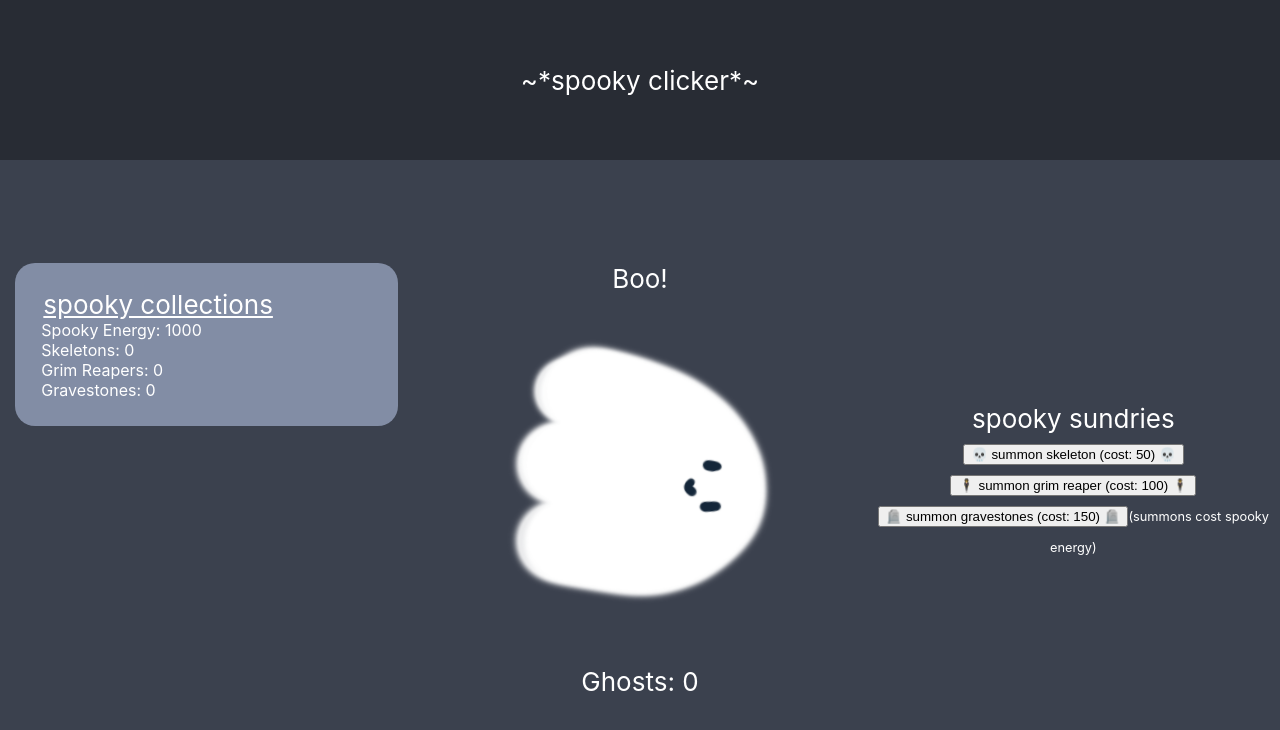
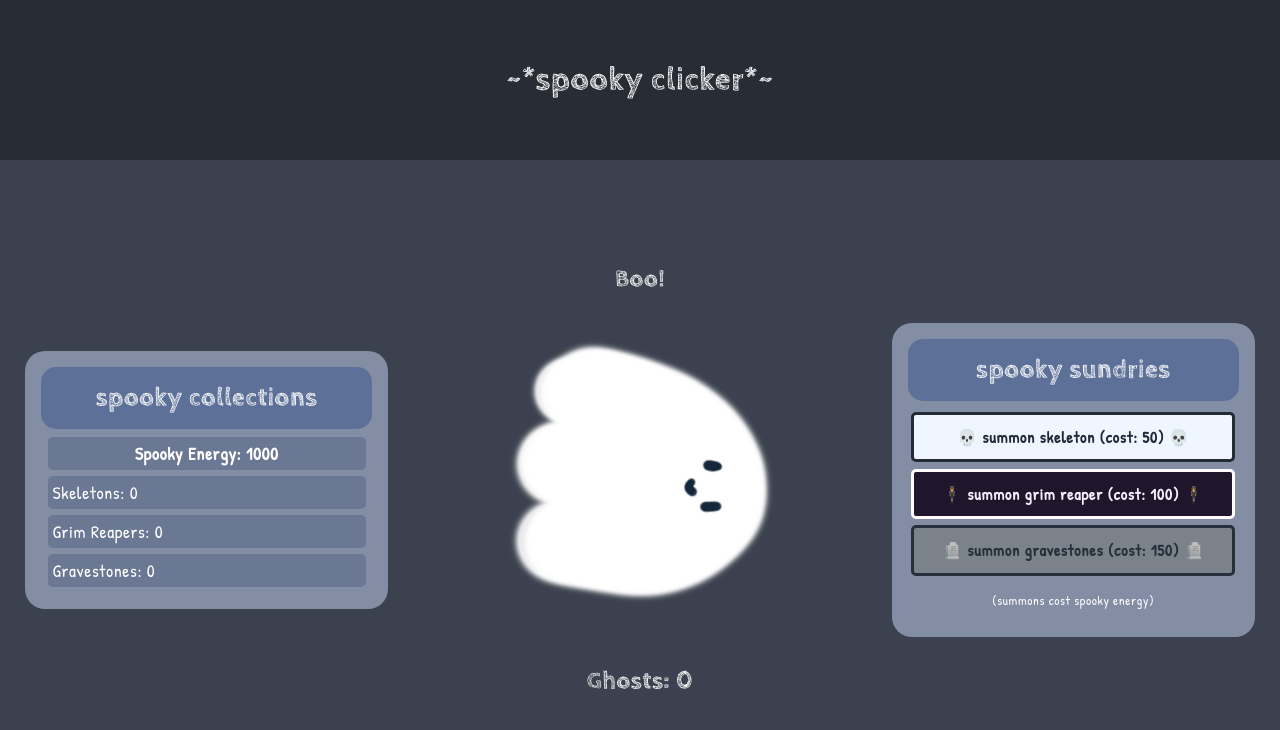
Before and after one commit to cjplatten/clicker-game, a React (Create React App) app in the folder spooky-clicker/: page / in a window 1280 px wide. Shown: the top 730 px of the page. Built offline with nearby package versions, Linux system fonts and the light colour scheme.

Commit message:
styling and fonts

```diff
--- a/spooky-clicker/src/App.css
+++ b/spooky-clicker/src/App.css
@@ -1,8 +1,20 @@
+@font-face {
+  font-family: cabinSketch-Bold;
+  src: url(./fonts/CabinSketch-Bold.ttf);
+}
+@font-face {
+  font-family: PatrickHand-Regular;
+  src: url(./fonts/PatrickHand-Regular.ttf);
+}
+
 .App {
   text-align: center;
   background-color: #3b414e;
+  font-family: PatrickHand-Regular, sans-serif;
+  letter-spacing: 0.04rem;
 }
-/* ------- ------- */
+
+/* ------- Header ------- */
 .App-header {
   background-color: #282c34;
   min-height: 20vh;
@@ -12,7 +24,10 @@
   justify-content: center;
   font-size: calc(10px + 2vmin);
   color: white;
+  font-family: cabinSketch-Bold, sans-serif;
+  font-size: 2rem;
 }
+/* ------- Body ------- */
 .Body {
   min-height: 80vh;
   align-items: center;
@@ -27,23 +42,38 @@
   grid-template-areas: "resources ghosts shop";
   height: fit-content;
 }
-@media (max-width: 600px) {
+/* ------- smaller screen ------- */
+@media (max-width: 800px) {
+  .App-header {
+    min-height: 10vh;
+  }
   .Body {
     grid-template-areas:
       "ghosts"
-      "resources"
-      "shop";
-      grid-template-columns: 1fr;
-  column-gap: 20px;
+      "shop"
+      "resources";
+    grid-template-columns: 1fr;
+    /* row-gap: 1rem; */
   }
-
+  .resources {
+    margin: .5rem;
+  }
+  .shop{
+    margin: .5rem;
+  }
+  p {
+    margin: .5rem;
+  }
 }
+/* ------- Ghost Region ------- */
 .ghost-section {
   width: fit-content;
   height: fit-content;
   grid-area: ghosts;
   align-content: center;
   display: grid;
+  font-family: cabinSketch-Bold, sans-serif;
+  font-size: 1.5rem;
 }
 .ghost-image {
   height: 40vmin;
@@ -57,82 +87,131 @@
   width: 40vmin;
   border-radius: 50%;
   background-image: url(./ghost-start.png);
-  /* background-color: #cccccc; Used if the image is unavailable */
-  /* height: 500px; You must set a specified height */
-  background-position: center; /* Center the image */
-  background-repeat: no-repeat; /* Do not repeat the image */
-  background-size: cover; /* Resize the background image to cover the entire container */
+  background-position: center;
+  background-repeat: no-repeat;
+  background-size: cover;
   color: transparent; /*hides button text but keeps button accessible for screen readers */
 }
 .ghost-button:hover {
   background-color: rgb(165, 201, 223);
   cursor: pointer;
-  /* background-color: rgb(240, 196, 86); */
-  /* transform:scale(20px) */
 }
 .ghost-button:active {
-  /* translate: 3px; */
-  /* transform: translateY(3px); */
   background-image: url(./ghost-o.png);
-
 }
 
 @media (prefers-reduced-motion: no-preference) {
   .ghost-button-span {
     animation: App-logo-spin infinite 20s linear;
   }
-.ghost-button:hover {
-  transform: scale( 1.05, 1.05);
-}
+  .ghost-button:hover {
+    transform: scale(1.05, 1.05);
+  }
   .ghost-button:active {
-    transform: translateY(3px) ;
+    transform: translateY(3px);
   }
 }
 
-.skeletons-button {
-  cursor: pointer;
+/* ------- shop and collections ------- */
+legend {
+  font-family: cabinSketch-Bold, sans-serif;
+  font-size: 1.6rem;
+  text-align: center;
+  margin-bottom: 0.5rem;
+  background-color: hsl(221, 24%, 48%);
+  border-radius: 15px;
+  padding: 1rem;
 }
-
+.description {
+  font-size: 0.8rem;
+  display: inline;
+}
+/* ------- collections only ------- */
 .resources {
   text-align: left;
-  align-self: flex-start;
-  background-color: #828da5;
+  align-self: center;
+  background-color: hsl(221, 16%, 58%);
   border-radius: 20px;
-  padding: 1em;
+  padding: 1rem;
   margin-left: 1em;
   margin-right: 1em;
   grid-area: resources;
   width: 80%;
   max-width: 80%;
 }
-
-.resources legend {
-  text-decoration: underline;
+dt {
+  font-size: 1.1rem;
+  margin: 0.4rem;
+  /* padding-left: .3rem; */
+  padding: 0.3rem;
+  background-color: hsl(221, 16%, 50%);
+  border-radius: 5px;
+  /* border: steelblue solid 2px; */
 }
-dt {
-  font-size: 1rem;
-}
-.description {
-  font-size: .8rem;
-  display: inline;
+#resources-spookyEnergy-dt {
+  text-align: center;
+font-weight: bold;
 }
 
 .resources-icons {
-  margin-top: .2rem;
-  /* display: inline-block;*/
-  font-size: .9rem;
-  /* overflow: scroll; */
+  margin-top: 0.2rem;
+  font-size: 0.9rem;
 }
 
-.shop{
+/* ------- shop only ------- */
+.shop {
   grid-area: shop;
+  display: grid;
+  background-color: hsl(221, 16%, 58%);
+  margin: 1rem;
+  padding: 1rem;
+  border-radius: 20px;
+  width: 80%;
+}
+
+button {
+  font-family: PatrickHand-Regular, sans-serif;
+  font-size: 1rem;
+  cursor: pointer;
+  padding: 0.7rem;
+  margin: 0.2rem;
+  border-radius: 5px;
+  border-width: 3px;
+  font-weight: bold;
+  border-style: solid;
+  letter-spacing: 0.05rem;
+}
+
+.shop button:disabled {
+  cursor:not-allowed;
+  /* transform: scale(.95); */
+  filter:opacity(40%)
+}
+.shop button:active {
+  transform: scale(.97) translateY(3px);
+}
+
+.spooky-shop-button-skeleton {
+  background-color: hsl(217, 100%, 97%);
+  color: hsl(212, 19%, 17%);
+  border-color: hsl(212, 19%, 17%);
+}
+
+.spooky-shop-button-grimReapers {
+  background-color: hsl(267, 33%, 13%);
+  color: hsl(272, 81%, 96%);
+  border-color: snow;
+}
+
+.spooky-shop-button-gravestones {
+  background-color: hsl(212, 6%, 51%);
+  color: hsl(212, 20%, 19%);
+  border-color: hsl(212, 20%, 19%);
 }
 
 
 
-
-
-
+/* ------- Other ------- */
 .App-link {
   color: #61dafb;
 }
```
Also changed, not shown: spooky-clicker/src/fonts/CabinSketch-Bold.ttf (added), spooky-clicker/src/fonts/PatrickHand-Regular.ttf (added).
